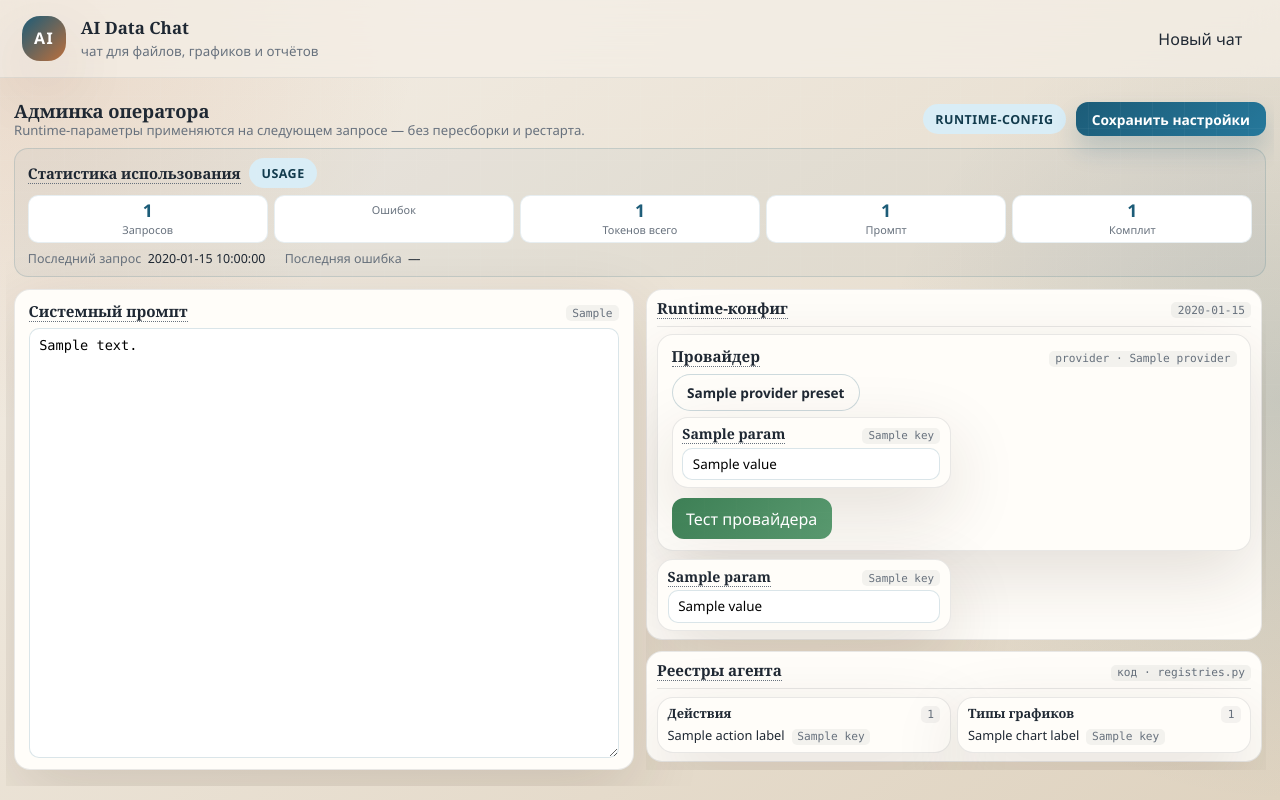
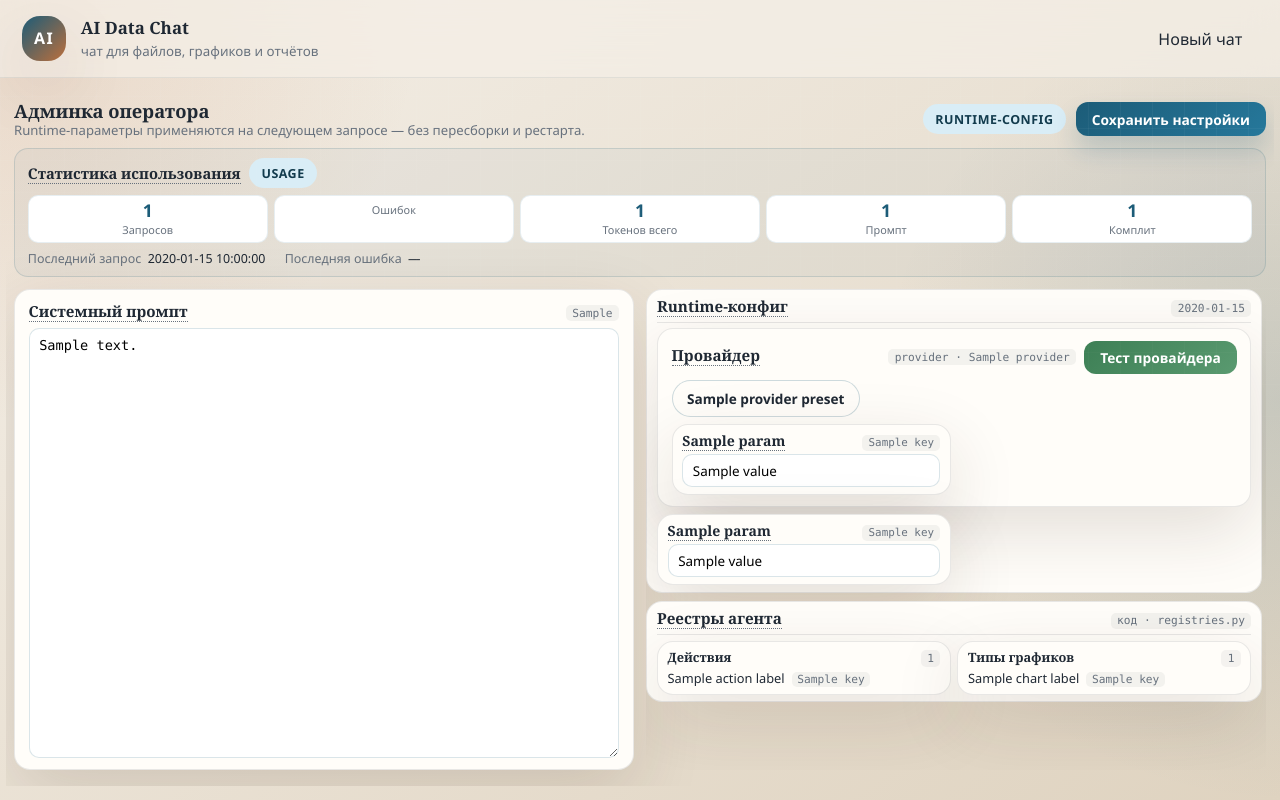
Before and after one commit to AlexLvGulyaev/ai-data-assistant, a FastAPI app: template templates/admin.html in a window 1280 px wide. Run offline with FastAPI, Linux system fonts and the light colour scheme; the template is opened without the code that fills it: most values are stand-ins (such as "Sample title", 1, 10 or a date in 2020); some libraries are stand-ins or nearby versions.

Commit message:
fix(ai-data-assistant): tuck «Тест провайдера» into provider head; fit right column on 1080p
The «Тест провайдера» button had its own row in the provider card, eating
~31px of the right column and pushing the agent registries below the fold
(a small scroll appeared on 1080p). Two changes:

1. Button height now matches «Сохранить настройки» (padding 0.45rem 1rem,
   font 0.86rem) via .admin-test-btn — was the taller base .secondary-btn
   (0.6rem 0.9rem / 16px).
2. Button moved into the provider card header (.admin-provider__head-right,
   next to the provider key) — its dedicated row is gone.

Plus whitespace trims (no text cramping) to close the remaining ~24px on
1080p-wide screens: .admin-layout__side gap 0.7rem->0.5rem, .admin-runtime
padding 0.5rem->0.4rem / gap 0.45rem->0.35rem, .admin-runtime__head
padding-bottom 0.45rem->0.3rem, .admin-runtime__body gap 0.5rem->0.4rem,
registries list line-height 1.3->1.2.

Verified headless on real /admin HTML: right column FITS at 1440x1080 and
1920x1080 (scrollH=684=clientH, no scroll); 1280x1080 still 32px over.
Prompt textarea still fills the card (634 of 684). /health 200; /admin 200
with button in header, hx-post intact, registries macro present.

Cache-bust ?v=20260813i.

Co-Authored-By: Claude <noreply@anthropic.com>

```diff
--- a/static/css/styles.css
+++ b/static/css/styles.css
@@ -831,6 +831,15 @@ button,
     font-weight: 600;
 }
 
+/* «Тест провайдера» — той же высоты, что «Сохранить настройки», чтобы не
+   вытягивать правую колонку (base .secondary-btn = 0.6rem 0.9rem / 16px — выше
+   на ~8px). */
+.admin-test-btn {
+    padding: 0.45rem 1rem;
+    font-size: 0.86rem;
+    font-weight: 600;
+}
+
 .admin-grid {
     display: grid;
     grid-template-columns: repeat(auto-fill, minmax(240px, 1fr));
@@ -1069,7 +1078,7 @@ button,
 .admin-layout__side {
     display: flex;
     flex-direction: column;
-    gap: 0.7rem;
+    gap: 0.5rem;
     min-width: 0;
     /* Если макропанель + реестры не вмещаются по высоте — боковая колонка
        скроллится сама, не выталкивая промпт. min-width:0 + min-height:0
@@ -1103,10 +1112,10 @@ button,
     background: var(--panel-strong);
     border: 1px solid var(--line);
     border-radius: 16px;
-    padding: 0.5rem 0.6rem;
+    padding: 0.4rem 0.6rem;
     display: flex;
     flex-direction: column;
-    gap: 0.45rem;
+    gap: 0.35rem;
 }
 
 .admin-runtime__head {
@@ -1114,7 +1123,7 @@ button,
     align-items: baseline;
     justify-content: space-between;
     gap: 0.5rem;
-    padding-bottom: 0.45rem;
+    padding-bottom: 0.3rem;
     border-bottom: 1px solid var(--line);
 }
 
@@ -1126,7 +1135,7 @@ button,
 .admin-runtime__body {
     display: flex;
     flex-direction: column;
-    gap: 0.5rem;
+    gap: 0.4rem;
 }
 
 /* Внутри макропанели «Реестры» две под-панели (Действия / Типы графиков)
@@ -1167,7 +1176,7 @@ button,
     align-items: baseline;
     gap: 0.45rem;
     font-size: 0.8rem;
-    line-height: 1.3;
+    line-height: 1.2;
     min-width: 0;
 }
 
@@ -1333,8 +1342,13 @@ button,
     border-color: var(--accent-strong);
 }
 
-.admin-provider__test {
-    margin-top: 0.2rem;
+/* «Тест провайдера» убран в шапку карточки (рядом с ключом provider · …),
+   чтобы не занимать отдельную строку и не удлинять правую колонку. */
+.admin-provider__head-right {
+    display: flex;
+    align-items: center;
+    gap: 0.5rem;
+    min-width: 0;
 }
 
 @media (max-width: 980px) {
--- a/templates/base.html
+++ b/templates/base.html
@@ -4,9 +4,9 @@
     <meta charset="UTF-8">
     <meta name="viewport" content="width=device-width, initial-scale=1.0">
     <title>{{ page_title or "AI Data Chat" }}</title>
-    <link rel="stylesheet" href="/static/css/styles.css?v=20260813e">
+    <link rel="stylesheet" href="/static/css/styles.css?v=20260813i">
     <script src="https://unpkg.com/htmx.org@1.9.12"></script>
-    <script defer src="/static/js/app.js?v=20260813e"></script>
+    <script defer src="/static/js/app.js?v=20260813i"></script>
 </head>
 <body>
     <div class="page-backdrop"></div>
--- a/templates/partials/admin_provider.html
+++ b/templates/partials/admin_provider.html
@@ -9,7 +9,14 @@
             панели. Секреты — в .env (OPENAI_API_KEY для OpenAI/Yandex/Свой,
             GIGACHAT_AUTH_KEY для GigaChat).</span>
         </h2>
-        <span class="admin-card__key">provider · {{ provider }}</span>
+        <div class="admin-provider__head-right">
+            <span class="admin-card__key">provider · {{ provider }}</span>
+            <button class="secondary-btn admin-test-btn" type="button"
+                    hx-post="/admin/test"
+                    hx-target="#admin-status"
+                    hx-swap="innerHTML"
+                    hx-disabled-elt="this">Тест провайдера</button>
+        </div>
     </header>
 
     <div class="admin-presets">
@@ -32,12 +39,4 @@
         {% include "partials/admin_param_card.html" with context %}
         {% endfor %}
     </div>
-
-    <div class="admin-provider__test">
-        <button class="secondary-btn" type="button"
-                hx-post="/admin/test"
-                hx-target="#admin-status"
-                hx-swap="innerHTML"
-                hx-disabled-elt="this">Тест провайдера</button>
-    </div>
 </section>
```
